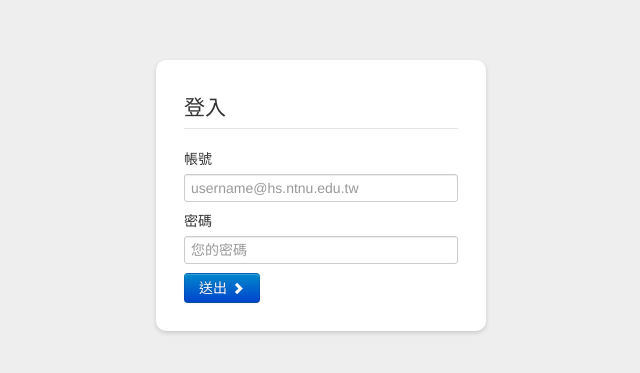
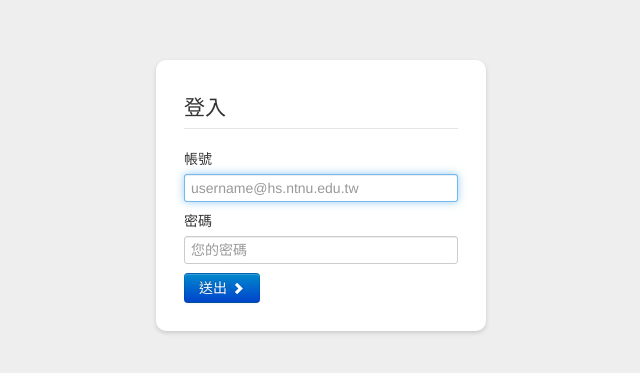
Before and after one commit to pellaeon/aruba-login, a plain HTML site: page index.html in a window 1280 px wide. Shown: the part 205-578 px from the top of the page, without its empty margins (319-959 px from the left). Drawn offline with nearby package versions, Linux system fonts and the light colour scheme.

Commit message:
Auto focus the first input

```diff
--- a/index.html
+++ b/index.html
@@ -27,6 +27,7 @@
 <script src="js/custom.js"></script>
 <script>
 $('#wrapper').center();
+$('input:first').focus();
 </script>
 </body>
 </html>
```
